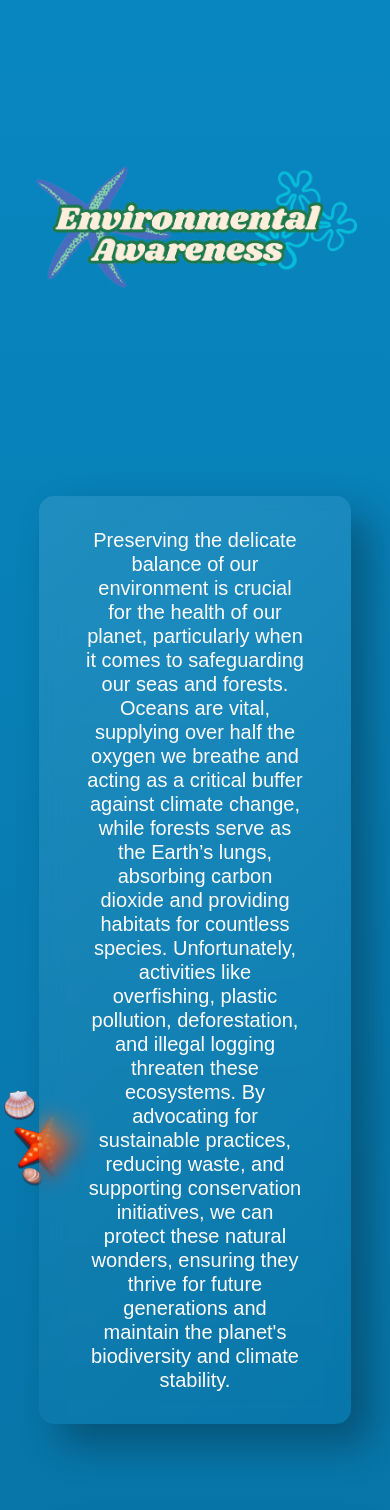
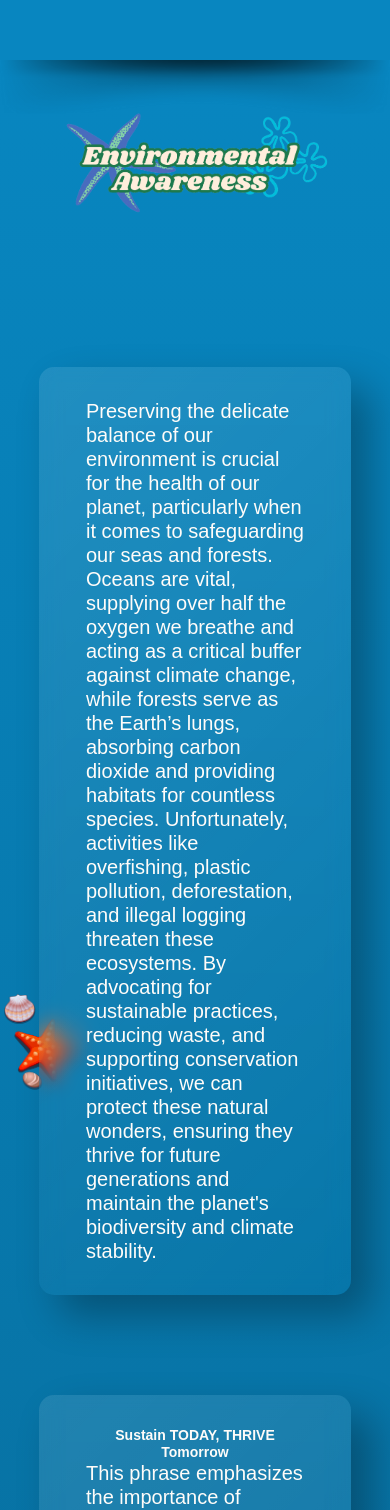
Before and after one commit to denisegabrielle/denisegabrielle.github.io, a PHP site: page /projects/M02/banner.html in a window 390 px wide. Shown: the part 187-1697 px from the top of the page. Run offline with PHP 8.4, Linux system fonts and the light colour scheme; some libraries are stand-ins or nearby versions; some web fonts are replaced.

Commit message:
Final Parallax

```diff
--- a/projects/M02/banner.html
+++ b/projects/M02/banner.html
@@ -31,7 +31,7 @@
 	</section>
 
 	<section class="main-content container-fluid">
-
+		<img src="img/shadow.png" id="shadow" class="undersea">
 		<img src="img/sea1.png" id="sea1" class="undersea">
 		<img src="img/sea2.png" id="sea2" class="undersea">
 		<img src="img/sea3.png" id="sea3" class="undersea">
@@ -42,9 +42,8 @@
 		<img src="img/sea8.png" id="sea8" class="undersea">
 		<img src="img/oceanbed.png" id="oceanbed" class="seabed">
 
-		<div class="row header d-flex justify-content-center align-items-center">
-			<img class="img-fluid" src="img/ea.png" width="80%">
-		</div>
+		<img class="img-fluid my-5" src="img/ea.png" width="70%">
+
 		<div class="row custom-bg">
 			<div class="col-12">
 				<h5>Preserving the delicate balance of our environment is crucial for the health of our planet,
@@ -64,7 +63,7 @@
 
 		<div class="row custom-bg">
 			<div class="col-12 ">
-				<h1><b>Sustain TODAY, THRIVE Tomorrow</b></h1>
+				<h1 class="text-center"><b>Sustain TODAY, THRIVE Tomorrow</b></h1>
 				<h5>This phrase emphasizes the importance of responsible actions in
 					the present to secure a better future. <i>"Sustain today"</i> calls for mindful use of
 					resources,
@@ -83,7 +82,7 @@
 
 		<div class="row custom-bg">
 			<div class="col">
-				<h1 class="mb-5"><b>How to Save the Environment:</b></h1>
+				<h1 class="text-center mb-5"><b>How to Save the Environment:</b></h1>
 				<div class="row">
 					<div class="col-12 col-sm-6 col-md-4 my-3">
 						<div class="card">
@@ -215,12 +214,12 @@
 			</div>
 		</div>
 
-		<div class="row custom-bg d-flex justify-content-start">
+		<div class="row custom-bg ">
 			<div class="col">
-				<h1><b>Save the Ocean</b></h1>
+				<h1 class="text-center mb-4"><b>Save the Ocean</b></h1>
 			</div>
 			<div class="row">
-				<div class="col my-5">
+				<div class="col my-4">
 					<h3>1. Mind Your Carbon Footprint and Reduce Energy Consumption</h3>
 					<p>Mindfully managing our carbon footprint and reducing energy consumption plays a
 						significant role in saving the ocean. The burning of fossil fuels releases greenhouse
--- a/projects/M02/style.css
+++ b/projects/M02/style.css
@@ -11,12 +11,12 @@ html, body {
 }
 
 .main-content {
+    position: relative;
     background: linear-gradient(180deg, #0886C0, #07618b 31%, #066b9a 41%, #055074 56%);
     display: flex;
     flex-direction: column;
     justify-content: center;
     align-items: center;
-    text-align: center;
 }
 
 .custom-bg {
@@ -49,6 +49,12 @@ h5, h1, h3 {
 	position: absolute;
     opacity: 1;
 }
+
+#shadow {
+    top: 0;
+    width: 100%;
+}
+
 
 #sea1 {
     top: 10%;
@@ -154,7 +160,6 @@ body {
     h5 {
         font-size: 20px;
     }
-
     h1,h3 {
         font-size: 14px;
     }
@@ -165,4 +170,7 @@ body {
         width: 60%;
         font-size: 0.8rem;
     }
+    .img-fluid {
+        width: 70%;
+    }
 }
```
Also changed, not shown: projects/M02/img/img2.png, projects/M02/img/img6.png, projects/M02/img/shadow.png, projects/M02/img/subtitle.png.
